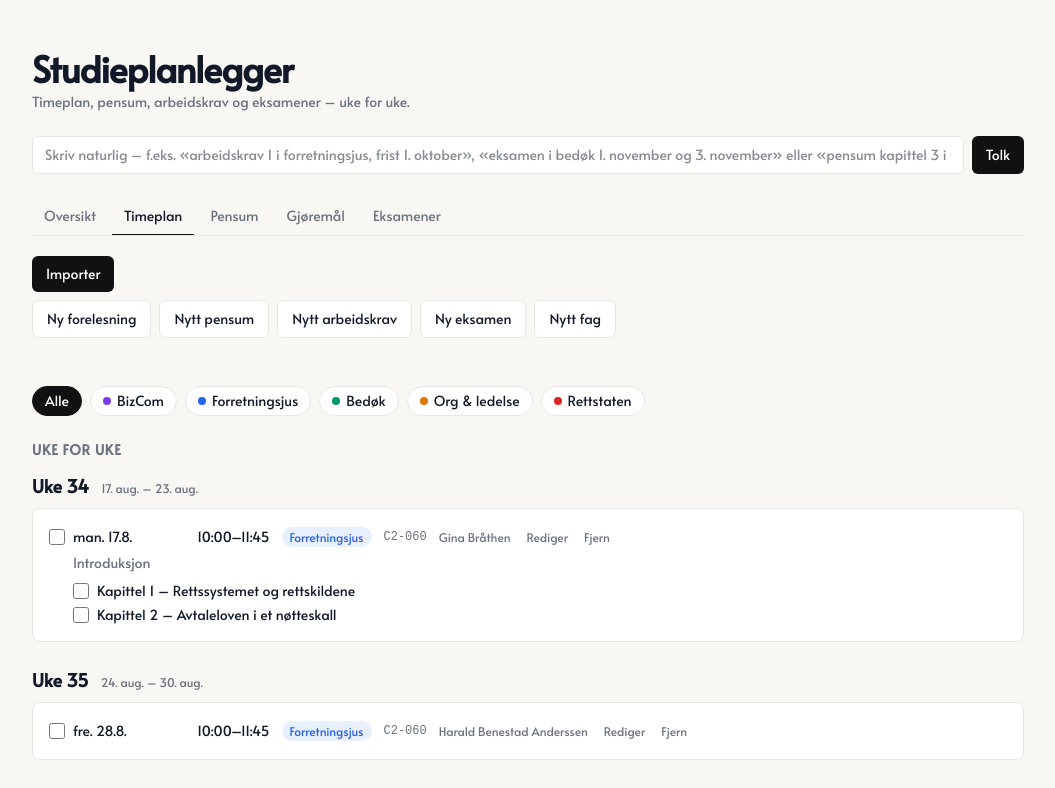
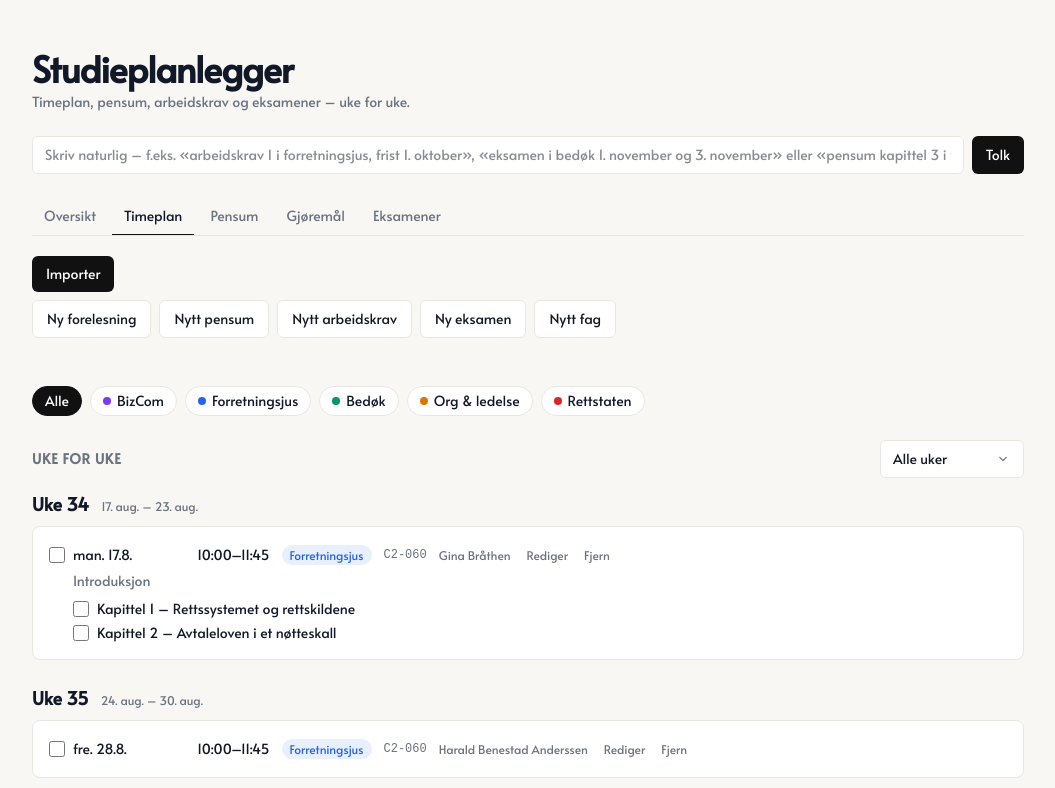
Before and after one commit to BigKATZE/Studieplanlegger, a React (Vite) app: page / in a window 1280 px wide. Shown: the top 788 px of the page, without its empty margins (112-1167 px from the left). Built offline with nearby package versions, Linux system fonts and the light colour scheme; a web font is replaced by a local one.

Commit message:
Uke-etter-uke-oversikt og uke-filter på Timeplan, Pensum, Gjøremål og Eksamener

```diff
--- a/src/components/Eksamener.jsx
+++ b/src/components/Eksamener.jsx
@@ -1,22 +1,51 @@
-import { useMemo } from 'react'
-import { SubjectChip, DeadlineBadge } from './ui'
-import { fmtShort } from '../lib/date'
+import { useMemo, useState } from 'react'
+import { SubjectChip, DeadlineBadge, WeekFilter } from './ui'
+import { isoWeek, weekRange, fmtShort } from '../lib/date'
 
 export default function Eksamener({ exams, subjects, onRemoveExam, onEditExam }) {
   const subjectById = useMemo(() => Object.fromEntries(subjects.map((s) => [s.id, s])), [subjects])
+  const [week, setWeek] = useState(null)
 
-  const sorted = useMemo(() => [...exams].sort((a, b) => a.date.localeCompare(b.date)), [exams])
+  const groups = useMemo(() => {
+    const m = new Map()
+    exams.forEach((e) => {
+      const w = isoWeek(new Date(e.date))
+      if (!m.has(w)) m.set(w, { week: w, date: new Date(e.date), exams: [] })
+      m.get(w).exams.push(e)
+    })
+    const arr = [...m.values()].sort((a, b) => a.date - b.date)
+    arr.forEach((g) => g.exams.sort((a, b) => a.date.localeCompare(b.date)))
+    return arr
+  }, [exams])
+
+  const weeks = useMemo(() => groups.map((g) => g.week), [groups])
+  const visible = week == null ? groups : groups.filter((g) => g.week === week)
 
   return (
     <section className="mt-6">
+      <div className="flex flex-wrap items-center justify-between gap-2">
         <h2 className="font-display text-sm font-semibold uppercase tracking-wider text-muted">Eksamensdatoer</h2>
-      {sorted.length === 0 && (
+        <WeekFilter weeks={weeks} active={week} onChange={setWeek} />
+      </div>
+      {exams.length === 0 && (
         <p className="mt-4 rounded-lg border border-dashed border-line bg-surface p-6 text-sm text-muted">
           Ingen eksamener registrert. Legg til en eksamen eller skriv f.eks. «eksamen i bedøk 1. november» i feltet øverst.
         </p>
       )}
-      <div className="mt-3 space-y-2">
-        {sorted.map((e) => {
+      {visible.length === 0 && exams.length > 0 && (
+        <p className="mt-4 rounded-lg border border-dashed border-line bg-surface p-6 text-sm text-muted">
+          Ingen eksamener i uke {week}.
+        </p>
+      )}
+      <div className="mt-3 space-y-6">
+        {visible.map((g) => (
+          <div key={g.week}>
+            <div className="flex items-baseline gap-3">
+              <h3 className="font-display text-lg font-semibold">Uke {g.week}</h3>
+              <span className="text-xs text-muted">{weekRange(g.date)}</span>
+            </div>
+            <div className="mt-2 space-y-2">
+              {g.exams.map((e) => {
                 const past = e.date < new Date().toISOString().slice(0, 10)
                 return (
                   <div
@@ -48,7 +77,10 @@ export default function Eksamener({ exams, subjects, onRemoveExam, onEditExam })
                 )
               })}
             </div>
-      <p className="mt-4 text-xs text-muted">{fmtShort(new Date())} – viser eksamener sortert etter dato.</p>
+          </div>
+        ))}
+      </div>
+      <p className="mt-4 text-xs text-muted">{fmtShort(new Date())} – viser eksamener sortert etter uke.</p>
     </section>
   )
 }
--- a/src/components/Gjøremål.jsx
+++ b/src/components/Gjøremål.jsx
@@ -1,5 +1,6 @@
-import { useMemo } from 'react'
-import { SubjectChip, DeadlineBadge, Select } from './ui'
+import { useMemo, useState } from 'react'
+import { SubjectChip, DeadlineBadge, Select, WeekFilter } from './ui'
+import { isoWeek, weekRange } from '../lib/date'
 
 const STATUS_LABEL = { not_started: 'Ikke startet', in_progress: 'I arbeid', done: 'Ferdig' }
 const SECTIONS = [
@@ -10,30 +11,55 @@ const SECTIONS = [
 
 export default function Gjøremål({ assignments, subjects, onSetAssignmentStatus, onRemoveAssignment, onEditAssignment }) {
   const subjectById = useMemo(() => Object.fromEntries(subjects.map((s) => [s.id, s])), [subjects])
+  const [week, setWeek] = useState(null)
 
-  const grouped = useMemo(() => {
-    const g = { not_started: [], in_progress: [], done: [] }
-    assignments.forEach((a) => (g[a.status] ?? g.not_started).push(a))
-    Object.values(g).forEach((list) => list.sort((a, b) => a.deadline.localeCompare(b.deadline)))
-    return g
+  const groups = useMemo(() => {
+    const m = new Map()
+    assignments.forEach((a) => {
+      const w = isoWeek(new Date(a.deadline))
+      if (!m.has(w)) m.set(w, { week: w, date: new Date(a.deadline), byStatus: { not_started: [], in_progress: [], done: [] } })
+      m.get(w).byStatus[a.status] ??= []
+      m.get(w).byStatus[a.status].push(a)
+    })
+    const arr = [...m.values()].sort((a, b) => a.date - b.date)
+    arr.forEach((g) => Object.values(g.byStatus).forEach((list) => list.sort((x, y) => x.deadline.localeCompare(y.deadline))))
+    return arr
   }, [assignments])
+
+  const weeks = useMemo(() => groups.map((g) => g.week), [groups])
+  const visible = week == null ? groups : groups.filter((g) => g.week === week)
 
   return (
     <section className="mt-6">
+      <div className="flex flex-wrap items-center justify-between gap-2">
         <h2 className="font-display text-sm font-semibold uppercase tracking-wider text-muted">Gjøremål &amp; arbeidskrav</h2>
+        <WeekFilter weeks={weeks} active={week} onChange={setWeek} />
+      </div>
       {assignments.length === 0 && (
         <p className="mt-4 rounded-lg border border-dashed border-line bg-surface p-6 text-sm text-muted">
           Ingen gjøremål ennå. Legg til et arbeidskrav.
         </p>
       )}
+      {visible.length === 0 && assignments.length > 0 && (
+        <p className="mt-4 rounded-lg border border-dashed border-line bg-surface p-6 text-sm text-muted">
+          Ingen gjøremål i uke {week}.
+        </p>
+      )}
       <div className="mt-3 space-y-6">
+        {visible.map((g) => (
+          <div key={g.week}>
+            <div className="flex items-baseline gap-3">
+              <h3 className="font-display text-lg font-semibold">Uke {g.week}</h3>
+              <span className="text-xs text-muted">{weekRange(g.date)}</span>
+            </div>
+            <div className="mt-2 space-y-4">
               {SECTIONS.map(([status, label]) => (
                 <div key={status}>
-            <h3 className="text-sm font-semibold text-muted">
-              {label} <span className="font-mono text-xs">({grouped[status].length})</span>
-            </h3>
+                  <h4 className="text-sm font-semibold text-muted">
+                    {label} <span className="font-mono text-xs">({g.byStatus[status].length})</span>
+                  </h4>
                   <div className="mt-2 space-y-2">
-              {grouped[status].map((a) => (
+                    {g.byStatus[status].map((a) => (
                       <div key={a.id} className="flex flex-wrap items-center gap-x-3 gap-y-2 rounded-lg border border-line bg-surface p-4">
                         <DeadlineBadge deadline={a.deadline} />
                         <span className="text-sm font-medium">{a.title}</span>
@@ -63,7 +89,10 @@ export default function Gjøremål({ assignments, subjects, onSetAssignmentStatu
                         </div>
                       </div>
                     ))}
-              {grouped[status].length === 0 && <p className="text-xs text-muted">Ingen.</p>}
+                    {g.byStatus[status].length === 0 && <p className="text-xs text-muted">Ingen.</p>}
+                  </div>
+                </div>
+              ))}
             </div>
           </div>
         ))}
--- a/src/components/Pensum.jsx
+++ b/src/components/Pensum.jsx
@@ -1,9 +1,10 @@
-import { useMemo } from 'react'
-import { SubjectChip } from './ui'
+import { useMemo, useState } from 'react'
+import { SubjectChip, WeekFilter } from './ui'
 import { isoWeek, weekRange } from '../lib/date'
 
 export default function Pensum({ readings, subjects, lectures, onToggleReading, onToggleReadingChapter, onRemoveReading, onEditReading, onAdd }) {
   const subjectById = useMemo(() => Object.fromEntries(subjects.map((s) => [s.id, s])), [subjects])
+  const [week, setWeek] = useState(null)
   const weekRep = useMemo(() => {
     const map = new Map()
     lectures.forEach((l) => {
@@ -23,19 +24,30 @@ export default function Pensum({ readings, subjects, lectures, onToggleReading,
     return [...map.entries()].sort((a, b) => (a[0] === 'none' ? 1 : b[0] === 'none' ? -1 : +a[0] - +b[0]))
   }, [readings])
 
+  const weeks = useMemo(() => groups.map(([wk]) => +wk).filter((w) => !Number.isNaN(w)), [groups])
+  const visible = week == null ? groups : groups.filter(([wk]) => wk !== 'none' && +wk === week)
+
   return (
     <section className="mt-6">
       <div className="flex flex-wrap items-center justify-between gap-2">
         <h2 className="font-display text-sm font-semibold uppercase tracking-wider text-muted">Pensum til forelesning</h2>
-        <button onClick={onAdd} className="btn-primary">Legg til pensum</button>
+        <div className="flex flex-wrap items-center gap-2">
+          <WeekFilter weeks={weeks} active={week} onChange={setWeek} />
+          <button onClick={onAdd} className="btn-primary">Legg til pensum</button>
+        </div>
       </div>
       {readings.length === 0 && (
         <p className="mt-4 rounded-lg border border-dashed border-line bg-surface p-6 text-sm text-muted">
           Ingen pensum registrert. Legg til pensum eller skriv f.eks. «pensum kapittel 3 i forretningsjus» i feltet øverst.
         </p>
       )}
+      {visible.length === 0 && readings.length > 0 && (
+        <p className="mt-4 rounded-lg border border-dashed border-line bg-surface p-6 text-sm text-muted">
+          Ingen pensum i uke {week}.
+        </p>
+      )}
       <div className="mt-3 space-y-6">
-        {groups.map(([wk, items]) => {
+        {visible.map(([wk, items]) => {
           const rep = wk !== 'none' ? weekRep.get(+wk) : null
           return (
             <div key={wk}>
--- a/src/components/Timeplan.jsx
+++ b/src/components/Timeplan.jsx
@@ -1,31 +1,42 @@
-import { useMemo } from 'react'
+import { useMemo, useState } from 'react'
 import { isoWeek, weekRange, weekdayShort } from '../lib/date'
-import { SubjectChip } from './ui'
+import { SubjectChip, WeekFilter } from './ui'
 
 export default function Timeplan({ lectures, subjects, onToggleLecture, onToggleChapter, onRemoveLecture, onEditLecture }) {
   const subjectById = useMemo(() => Object.fromEntries(subjects.map((s) => [s.id, s])), [subjects])
+  const [week, setWeek] = useState(null)
 
-  const weeks = useMemo(() => {
-    const groups = new Map()
+  const groups = useMemo(() => {
+    const m = new Map()
     lectures.forEach((l) => {
-      const date = new Date(l.date)
-      const w = isoWeek(date)
-      if (!groups.has(w)) groups.set(w, { week: w, date, lectures: [] })
-      groups.get(w).lectures.push(l)
+      const w = isoWeek(new Date(l.date))
+      if (!m.has(w)) m.set(w, { week: w, date: new Date(l.date), lectures: [] })
+      m.get(w).lectures.push(l)
     })
-    return [...groups.values()].sort((a, b) => a.date - b.date)
+    return [...m.values()].sort((a, b) => a.date - b.date)
   }, [lectures])
+
+  const weeks = useMemo(() => groups.map((g) => g.week), [groups])
+  const visible = week == null ? groups : groups.filter((g) => g.week === week)
 
   return (
     <section className="mt-6">
-      <h2 className="font-display text-sm font-semibold uppercase tracking-wider text-muted">Uke for uke</h2>
-      {weeks.length === 0 && (
+      <div className="flex flex-wrap items-center justify-between gap-2">
+        <h2 className="font-display text-sm font-semibold uppercase tracking-wider text-muted">Uke for uke</h2>
+        <WeekFilter weeks={weeks} active={week} onChange={setWeek} />
+      </div>
+      {lectures.length === 0 && (
         <p className="mt-4 rounded-lg border border-dashed border-line bg-surface p-6 text-sm text-muted">
           Ingen forelesninger ennå. Importer en timeplan-PDF eller legg til manuelt.
         </p>
       )}
+      {visible.length === 0 && lectures.length > 0 && (
+        <p className="mt-4 rounded-lg border border-dashed border-line bg-surface p-6 text-sm text-muted">
+          Ingen forelesninger i uke {week}.
+        </p>
+      )}
       <div className="mt-3 space-y-6">
-        {weeks.map((g) => (
+        {visible.map((g) => (
           <div key={g.week}>
             <div className="flex items-baseline gap-3">
               <h3 className="font-display text-lg font-semibold">Uke {g.week}</h3>
--- a/src/components/ui.jsx
+++ b/src/components/ui.jsx
@@ -78,6 +78,18 @@ export function DeadlineBadge({ deadline }) {
   )
 }
 
+export function WeekFilter({ weeks, active, onChange }) {
+  return (
+    <Select
+      value={active == null ? '' : String(active)}
+      onChange={(v) => onChange(v === '' ? null : Number(v))}
+      options={[{ value: '', label: 'Alle uker' }, ...weeks.map((w) => ({ value: String(w), label: `Uke ${w}` }))]}
+      className="w-36"
+      ariaLabel="Filtrer på uke"
+    />
+  )
+}
+
 export function SubjectFilter({ subjects, active, onChange }) {
   return (
     <div className="mt-6 flex flex-wrap items-center gap-2">
```
Lines whose indentation alone changed are shown as unchanged.
